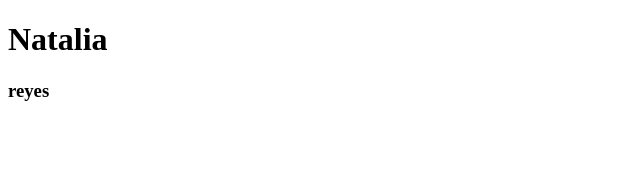
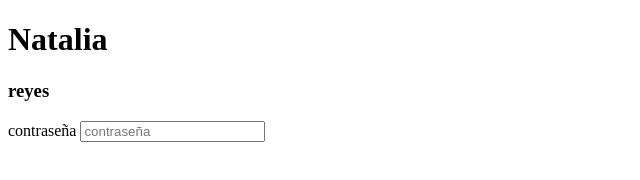
Before and after one commit to NataliaReyesG/pruebagit, a plain HTML site: page index.html in a window 1280 px wide. Shown: the whole page, without its empty margins (0-640 px from the left). Drawn offline with Linux system fonts and the light colour scheme.

```diff
--- a/index.html
+++ b/index.html
@@ -9,5 +9,11 @@
 <body>
     <h1>Natalia</h1>
     <h3>reyes</h3>
+
+    <div>
+        <div class="input-container">
+            <label form="password">contraseña</label>
+            <input type="text" id="password" placeholder="contraseña">
+    </div>
 </body>
 </html>
```
